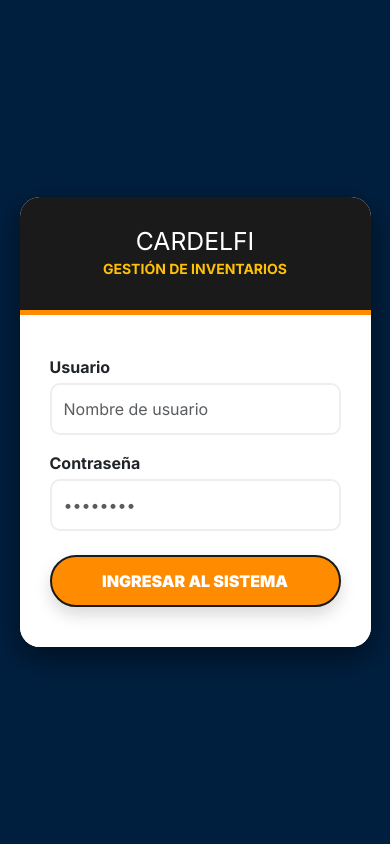
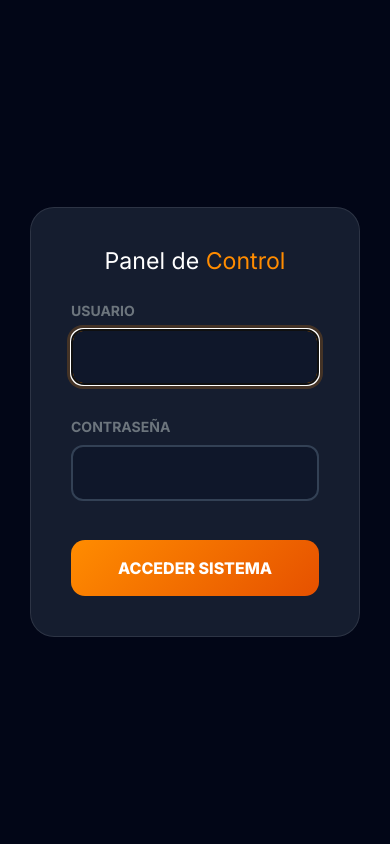
Before and after one commit to lirikoo/inventario-saltenieria, a Django app: page / in a window 390 px wide. Run offline with Django 5.2, Linux system fonts and the light colour scheme.

Commit message:
modificando pipipi222

```diff
--- a/inventario/templates/inventario/login.html
+++ b/inventario/templates/inventario/login.html
@@ -4,44 +4,98 @@
 <head>
     <meta charset="UTF-8">
     <meta name="viewport" content="width=device-width, initial-scale=1.0">
-    <title>Login | Cardelfi Gestión</title>
-    <link href="https://fonts.googleapis.com/css2?family=Inter:wght@400;700;900&display=swap" rel="stylesheet">
+    <title>Acceso | Cardelfi</title>
+    <link href="https://fonts.googleapis.com/css2?family=Inter:wght@400;600;700;800&display=swap" rel="stylesheet">
     <link href="https://cdn.jsdelivr.net/npm/bootstrap@5.3.0/dist/css/bootstrap.min.css" rel="stylesheet">
+    <link rel="stylesheet" href="https://cdn.jsdelivr.net/npm/bootstrap-icons@1.11.1/font/bootstrap-icons.css">
+
     <style>
-        :root { --naranja: #FF8C00; --azul: #001f3f; --negro: #1a1a1a; }
-        body { background-color: var(--azul); font-family: 'Inter', sans-serif; height: 100vh; display: flex; align-items: center; }
-        .card-login { border-radius: 20px; border: none; box-shadow: 0 10px 30px rgba(0,0,0,0.5); overflow: hidden; max-width: 400px; width: 90%; margin: auto; }
-        .login-header { background-color: var(--negro); padding: 30px; text-align: center; border-bottom: 5px solid var(--naranja); }
-        .login-body { background: white; padding: 40px 30px; }
-        .btn-ingresar { background: var(--naranja); color: white; font-weight: 800; border: 2px solid var(--negro); border-radius: 50px; padding: 12px; width: 100%; transition: 0.3s; }
-        .btn-ingresar:hover { background: var(--negro); color: var(--naranja); transform: scale(1.02); }
-        .form-control { border-radius: 10px; border: 2px solid #eee; padding: 12px; }
-        .form-control:focus { border-color: var(--naranja); box-shadow: none; }
+        :root {
+            --naranja-neon: #FF8C00;
+            --azul-oscuro: #0f172a;
+            --bg-dark: #020617;
+        }
+
+        body, html { height: 100%; font-family: 'Inter', sans-serif; background-color: var(--bg-dark); }
+
+        /* --- LADO IZQUIERDO: LOGO CENTRADO --- */
+        .branding-side {
+            background: radial-gradient(circle, #1e293b, var(--bg-dark));
+            display: flex; align-items: center; justify-content: center; position: relative;
+        }
+
+        /* Contenedor para que el logo circular se vea bien */
+        .logo-wrapper {
+            width: 300px; height: 300px;
+            background: white;
+            border-radius: 50%;
+            padding: 20px;
+            box-shadow: 0 0 50px rgba(255, 140, 0, 0.3);
+            border: 5px solid var(--naranja-neon);
+            animation: pulse 3s infinite;
+        }
+        .logo-wrapper img { width: 100%; height: 100%; object-fit: contain; }
+
+        @keyframes pulse {
+            0% { transform: scale(1); box-shadow: 0 0 30px rgba(255, 140, 0, 0.3); }
+            50% { transform: scale(1.02); box-shadow: 0 0 60px rgba(255, 140, 0, 0.5); }
+            100% { transform: scale(1); box-shadow: 0 0 30px rgba(255, 140, 0, 0.3); }
+        }
+
+        /* --- LADO DERECHO: FORMULARIO --- */
+        .form-side { background-color: var(--bg-dark); display: flex; align-items: center; justify-content: center; padding: 30px; }
+        .login-card {
+            width: 100%; max-width: 400px; padding: 40px;
+            background: rgba(30, 41, 59, 0.7); backdrop-filter: blur(15px);
+            border-radius: 24px; border: 1px solid rgba(255, 255, 255, 0.1);
+        }
+
+        input[type="text"], input[type="password"] {
+            width: 100%; background: #0f172a !important; border: 2px solid #334155 !important;
+            color: white !important; border-radius: 12px; padding: 14px; margin-bottom: 15px;
+        }
+        input:focus { border-color: var(--naranja-neon) !important; box-shadow: 0 0 0 4px rgba(255, 140, 0, 0.2) !important; }
+
+        .btn-login {
+            width: 100%; padding: 16px; background: linear-gradient(135deg, var(--naranja-neon), #e65100);
+            border: none; border-radius: 14px; color: white; font-weight: 800; transition: 0.3s;
+        }
+        .btn-login:hover { transform: scale(1.02); box-shadow: 0 10px 20px rgba(255, 140, 0, 0.4); }
     </style>
 </head>
 <body>
 
-<div class="card card-login">
-    <div class="login-header">
-        <h2 class="text-white fw-900 m-0">CARDELFI</h2>
-        <small class="text-warning fw-bold">GESTIÓN DE INVENTARIOS</small>
+    <div class="container-fluid p-0">
+        <div class="row g-0" style="height: 100vh;">
+            <div class="col-lg-7 d-none d-lg-flex branding-side">
+                <div class="logo-wrapper">
+                    <img src="{% static 'images/login-bg.jpg' %}" alt="Logo Cardelfi">
                 </div>
-    <div class="login-body">
-        <form method="POST">
+            </div>
+
+            <div class="col-lg-5 form-side">
+                <div class="login-card">
+                    <h3 class="text-white fw-800 text-center mb-4">Panel de <span style="color:var(--naranja-neon)">Control</span></h3>
+
+                    <form method="post">
                         {% csrf_token %}
+                        {% if form.errors %}
+                            <div class="alert alert-danger small py-2 text-center">Usuario o clave incorrectos</div>
+                        {% endif %}
+
                         <div class="mb-3">
-                <label class="fw-bold mb-1">Usuario</label>
-                <input type="text" name="username" class="form-control" placeholder="Nombre de usuario" required>
+                            <label class="text-secondary small fw-bold mb-2 d-block">USUARIO</label>
+                            {{ form.username }}
                         </div>
                         <div class="mb-4">
-                <label class="fw-bold mb-1">Contraseña</label>
-                <input type="password" name="password" class="form-control" placeholder="••••••••" required>
+                            <label class="text-secondary small fw-bold mb-2 d-block">CONTRASEÑA</label>
+                            {{ form.password }}
                         </div>
-            <button type="submit" class="btn btn-ingresar shadow">INGRESAR AL SISTEMA</button>
+
+                        <button type="submit" class="btn-login">ACCEDER SISTEMA</button>
                     </form>
-        {% if form.errors %}
-            <p class="text-danger text-center mt-3 small fw-bold">Usuario o contraseña incorrectos</p>
-        {% endif %}
+                </div>
+            </div>
         </div>
     </div>
 
--- a/inventario/views.py
+++ b/inventario/views.py
@@ -55,7 +55,7 @@ def historial_ventas(request):
 
 @login_required
 def ver_planilla_html(request):
-    """Visualización previa del reporte en formato web (Corrige el AttributeError)."""
+    """Visualización previa del reporte en formato web."""
     caja_id = request.GET.get('caja_id')
     cierre = get_object_or_404(CajaDiaria, id=caja_id)
     return render(request, 'inventario/pdf_template.html', {'cierre': cierre, 'es_vista_web': True})
```
Lines whose indentation alone changed are shown as unchanged.
